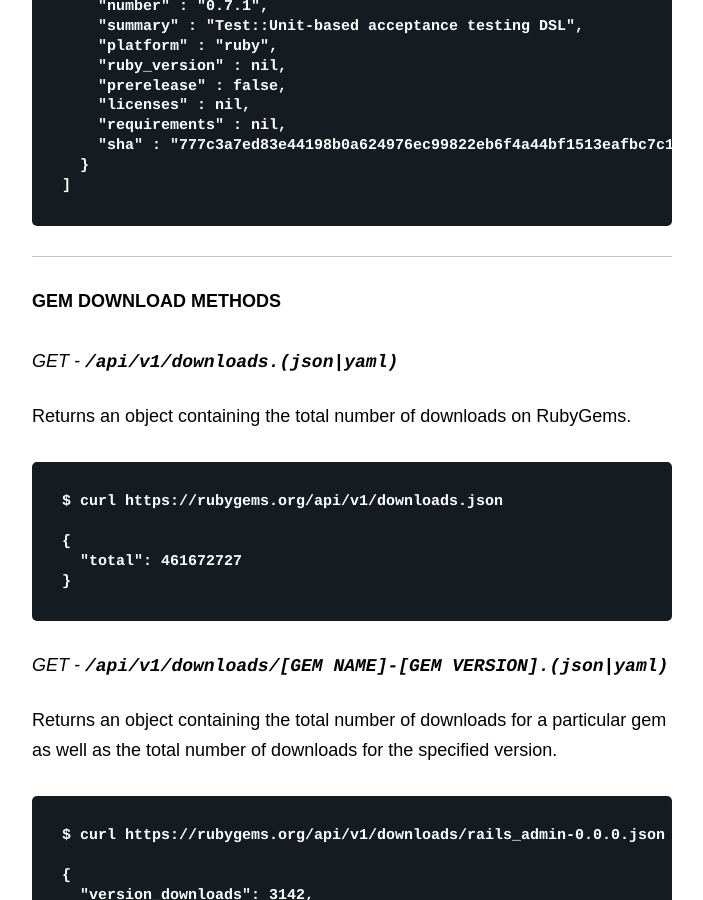
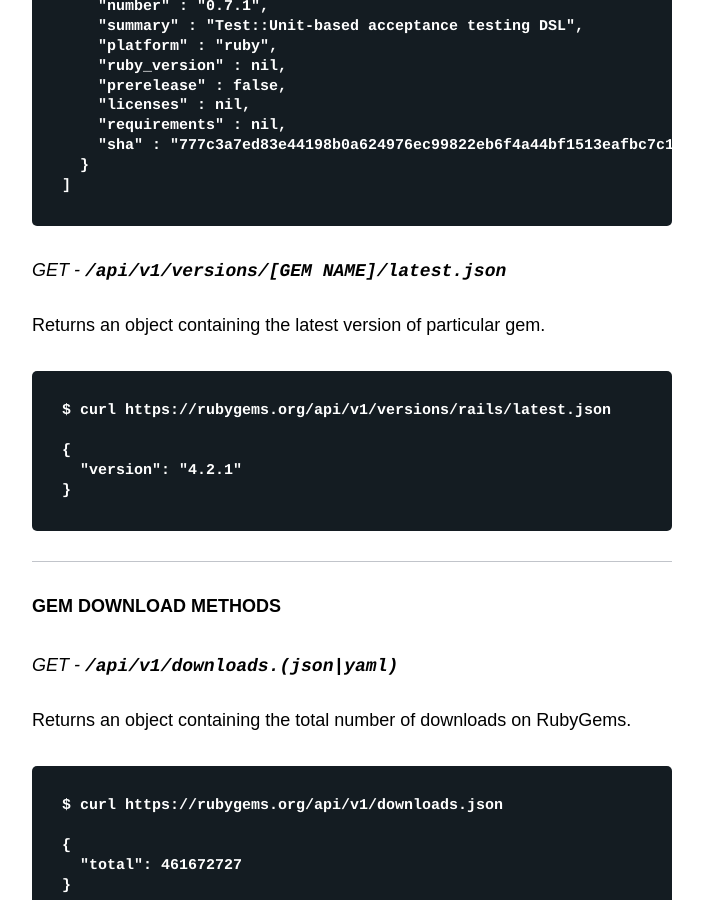
Before and after one commit to radar/guides, a Jekyll site: the page built from rubygems-org-api.md, in a window 1280 px wide and 900 px high, scrolled down 5568 px. Shown: the whole window, without its empty margins (438-1141 px from the left). Built offline with Jekyll 4.4.1, drawn with Linux system fonts in a browser that asks for light colours; nearby versions of some CDN libraries.

Commit message:
add latest version endpoint to documentation

```diff
--- a/rubygems-org-api.md
+++ b/rubygems-org-api.md
@@ -207,6 +207,16 @@ Returns an array of gem version details like the below:
         "sha" : "777c3a7ed83e44198b0a624976ec99822eb6f4a44bf1513eafbc7c13997cd86c"
       }
     ]
+
+### GET - `/api/v1/versions/[GEM NAME]/latest.json`
+
+Returns an object containing the latest version of particular gem.
+
+    $ curl https://rubygems.org/api/v1/versions/rails/latest.json
+
+    {
+      "version": "4.2.1"
+    }
 
 Gem Download Methods
 --------------------
```
